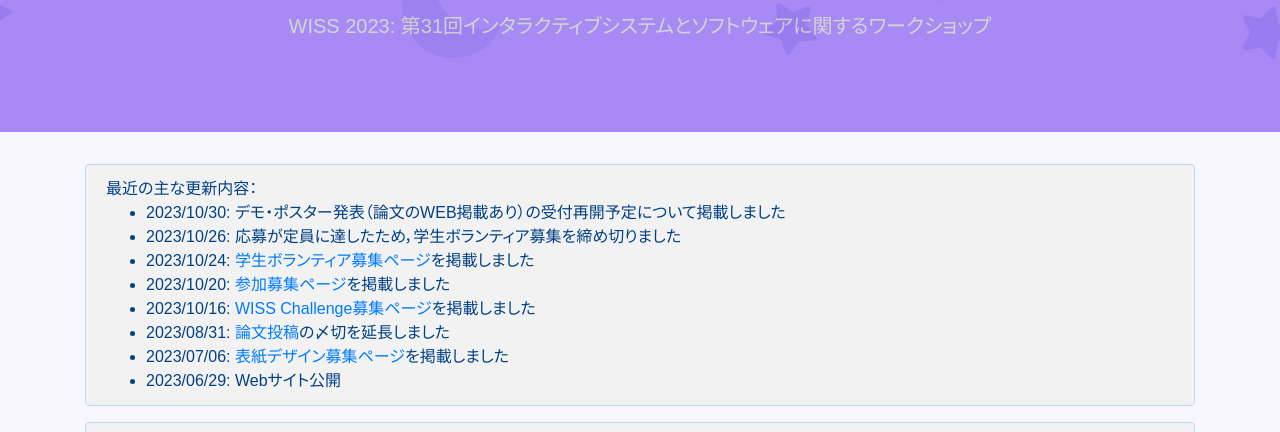
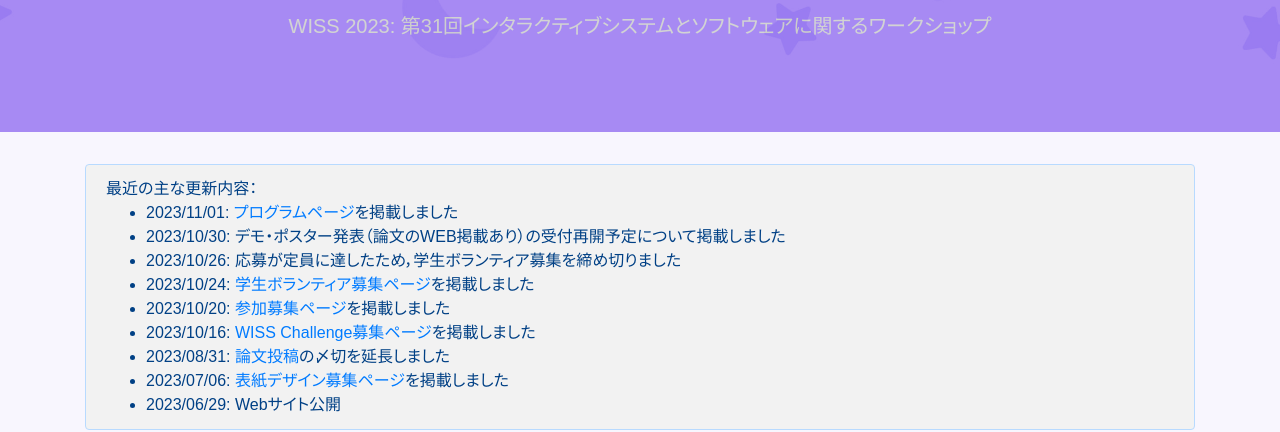
Before and after one commit to tsukasafukusato/webpage_temp, a plain HTML site: page index.html in a window 1280 px wide. Shown: the part 357-789 px from the top of the page. Drawn offline with nearby package versions, Linux system fonts and the light colour scheme; a web font is replaced by a local one.

Commit message:
add program page

```diff
--- a/index.html
+++ b/index.html
@@ -61,6 +61,7 @@
       <div class="alert alert-primary">
         <p style="margin-bottom: 0px;">最近の主な更新内容：</p>
         <ul style="margin: 0px;">
+          <li>2023/11/01: <a href="./program.html">プログラムページ</a>を掲載しました</li>
           <li>2023/10/30: デモ・ポスター発表（論文のWEB掲載あり）の受付再開予定について掲載しました</li>
           <li>2023/10/26: 応募が定員に達したため，学生ボランティア募集を締め切りました</li>
           <li>2023/10/24: <a href="./call-for-studentvolunteer.html">学生ボランティア募集ページ</a>を掲載しました</li>
```
